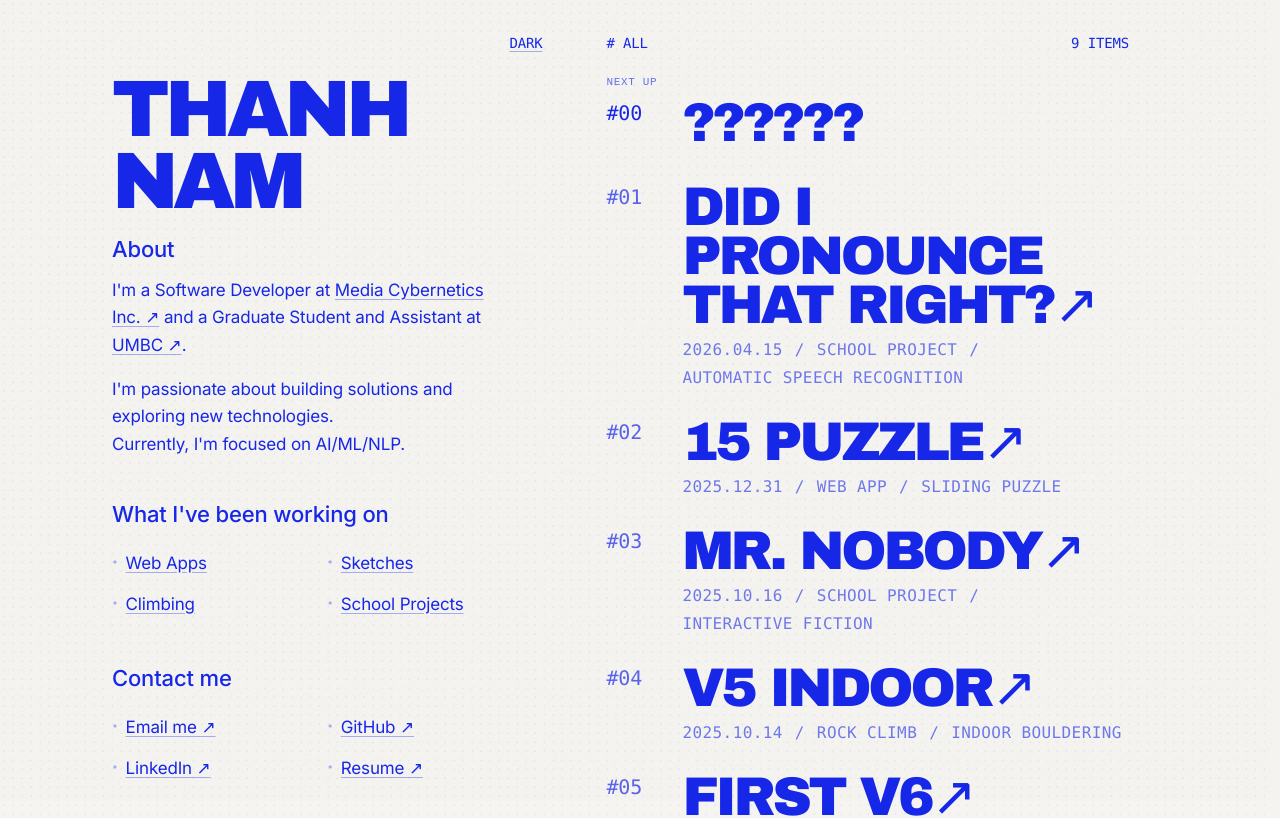
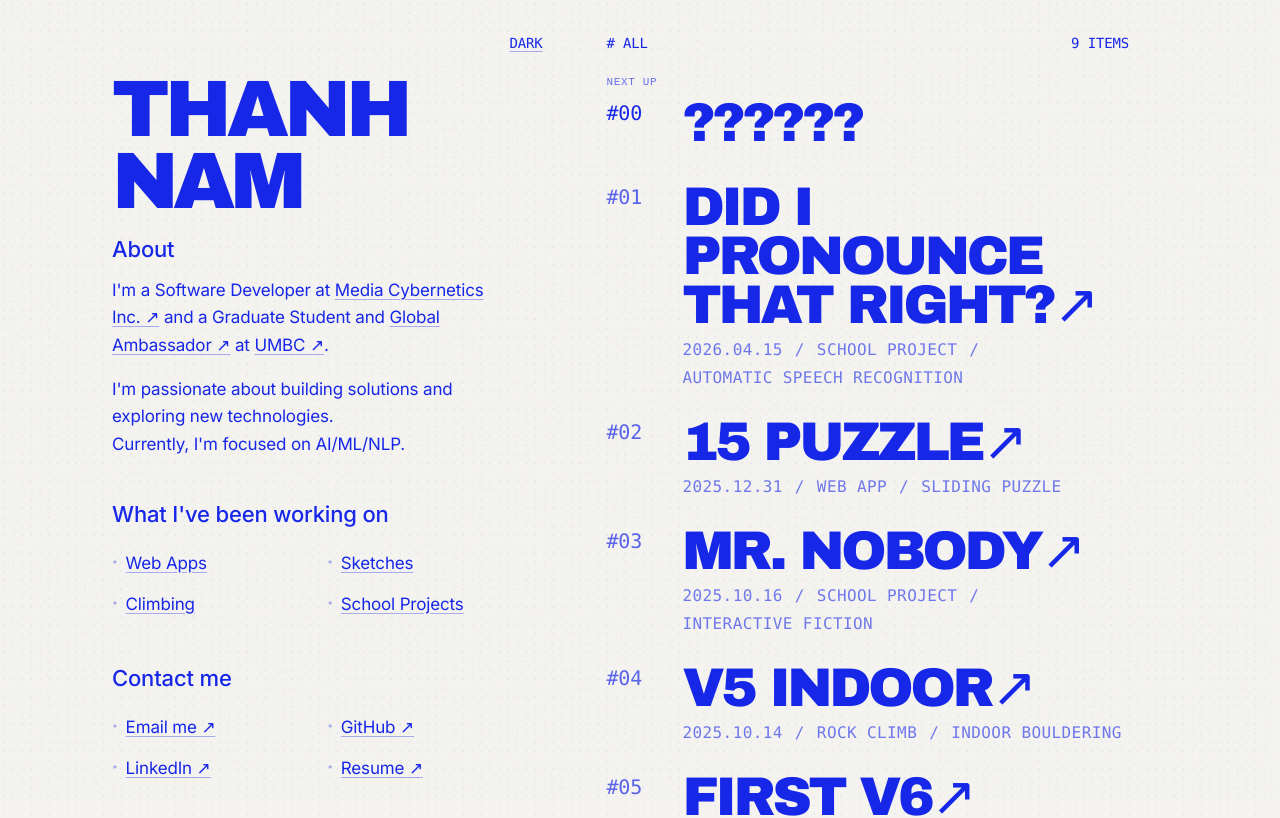
Before and after one commit to ttran293/thanhnam.dev, a Next.js app: page / in a window 1280 px wide. Shown: the top 818 px of the page. Built offline with nearby package versions, Linux system fonts and the light colour scheme.

Commit message:
update link

```diff
--- a/pages/index.tsx
+++ b/pages/index.tsx
@@ -122,7 +122,15 @@ const Home: NextPage = () => {
                   >
                     Media Cybernetics Inc. ↗
                   </a>{" "}
-                  and a Graduate Student and Assistant at{" "}
+                  and a Graduate Student and{" "}
+                  <a
+                    href="https://umbc.edu/global/ask-a-student/"
+                    target="_blank"
+                    rel="noopener noreferrer"
+                  >
+                    Global Ambassador ↗
+                  </a>{" "}
+                  at{" "}
                   <a
                     href="https://www.umbc.edu/"
                     target="_blank"
```
